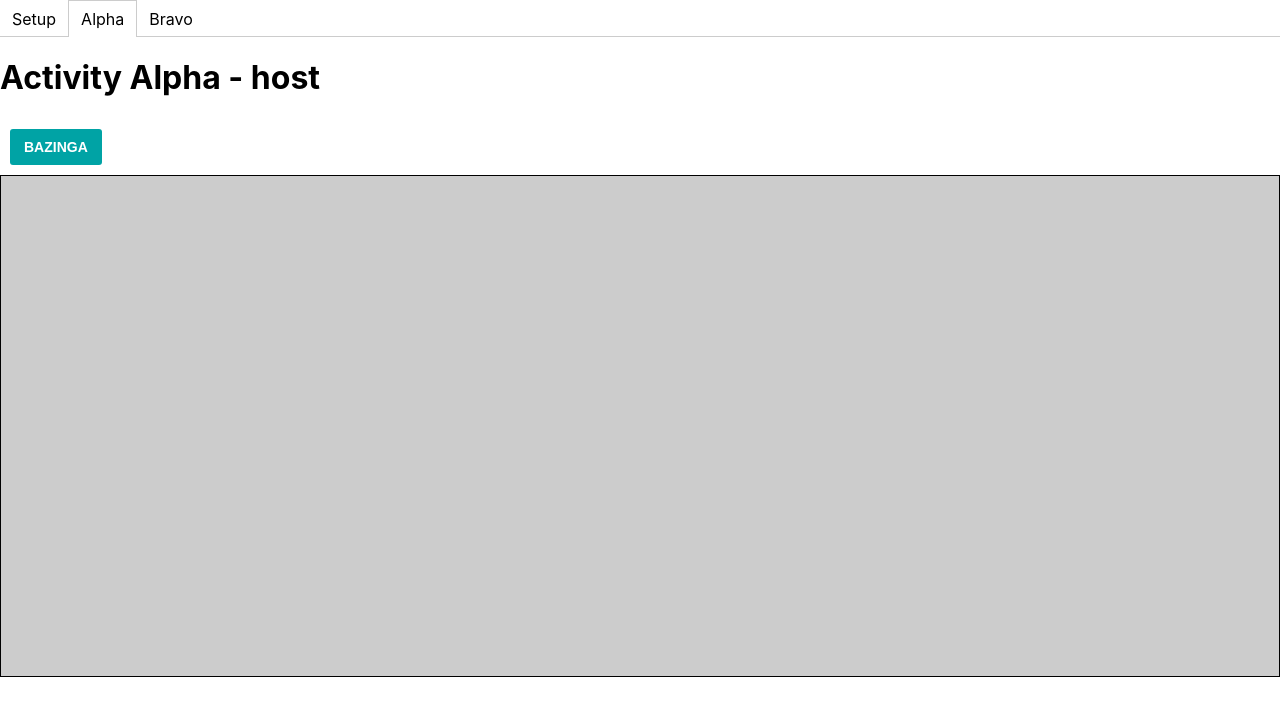
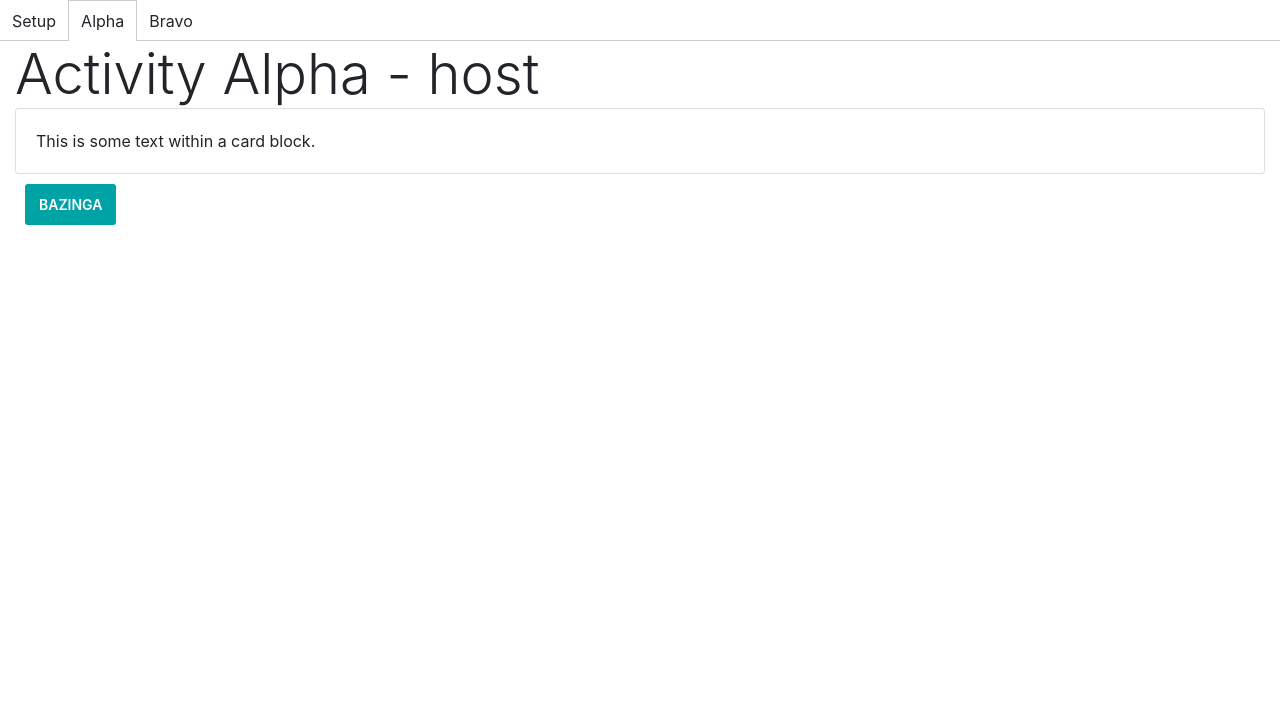
Before and after one commit to santhoshsram/zync-activity-sandbox, a React (Create React App) app: page / in a window 1280 px wide. Both pictures are taken after a click on the element "Alpha". Shown: the top 716 px of the page. Built offline with nearby package versions, Linux system fonts and the light colour scheme.

Commit message:
Added bootstrap. Made some styling changes to Activity to test bootstrap. All is well.

```diff
--- a/package.json
+++ b/package.json
@@ -6,10 +6,14 @@
     "@testing-library/jest-dom": "^5.11.4",
     "@testing-library/react": "^11.1.0",
     "@testing-library/user-event": "^12.1.10",
+    "bootstrap": "^4.5.3",
+    "jquery": "^3.5.1",
+    "popper.js": "^1.16.1",
     "react": "^17.0.1",
     "react-dom": "^17.0.1",
     "react-scripts": "4.0.0",
     "styled-components": "^5.2.1",
+    "typescript": "^4.1.2",
     "web-vitals": "^0.2.4"
   },
   "scripts": {
--- a/src/brainstorm/Brainstorm.jsx
+++ b/src/brainstorm/Brainstorm.jsx
@@ -24,10 +24,13 @@ const Activity = ({ activity, users, user, dispatch }) => {
   const { userId, role, userName } = user || {}
 
   return (
-    <>
-      <h1>
+    <div className="container-fluid">
+      <div className="display-4">
         Activity {userName} - {role}
-      </h1>
+      </div>
+      <div className="card">
+        <div className="card-body">This is some text within a card block.</div>
+      </div>
       <Button
         onClick={() =>
           dispatch({ type: "ADD_MESSAGE", userId, text: "BAZINGA" })
@@ -35,20 +38,16 @@ const Activity = ({ activity, users, user, dispatch }) => {
       >
         BAZINGA
       </Button>
-      <div
-        style={{
-          border: "1px solid black",
-          height: "500px",
-          background: "#ccc"
-        }}
-      >
+      <div className="card-columns">
         {(messages || []).map((m, i) => (
-          <div key={i}>
-            {m.sender} says {m.text}
+          <div className="card border p-0 mb-2">
+            <div className="card-body" key={i}>
+              {m.sender} says {m.text}
+            </div>
           </div>
         ))}
       </div>
-    </>
+    </div>
   )
 }
 
--- a/src/index.js
+++ b/src/index.js
@@ -1,7 +1,11 @@
 import React from "react"
 import ReactDOM from "react-dom"
+import "bootstrap/dist/css/bootstrap.min.css"
 import "./index.css"
 import App from "./App"
+import "jquery/dist/jquery"
+import "popper.js/dist/umd/popper"
+import "bootstrap/dist/js/bootstrap.min.js"
 import reportWebVitals from "./reportWebVitals"
 
 ReactDOM.render(
```
Also changed, not shown: 1 other file (tests, documents, lock files or other folders).
